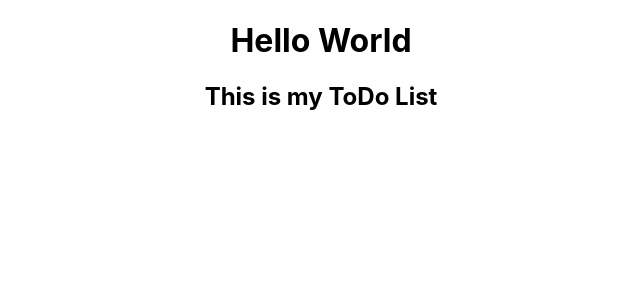
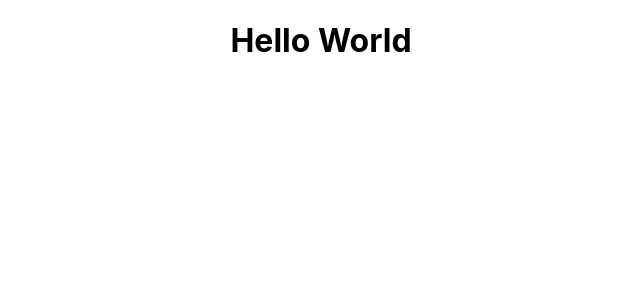
Before and after one commit to Progamer79/todo-list, a React (Create React App) app: page / in a window 1280 px wide. Shown: the top 300 px of the page, without its empty margins (319-959 px from the left). Built offline with nearby package versions, Linux system fonts and the light colour scheme.

Commit message:
Revert "add more test code"
This reverts commit 1e945b1373d2fee9fb96b3498406682439b96592.

```diff
--- a/src/App.js
+++ b/src/App.js
@@ -5,7 +5,6 @@ function App() {
   return (
     <div className="App">
       <h1>Hello World</h1>
-      <h2>This is my ToDo List</h2>
     </div>
   );
 }
```
